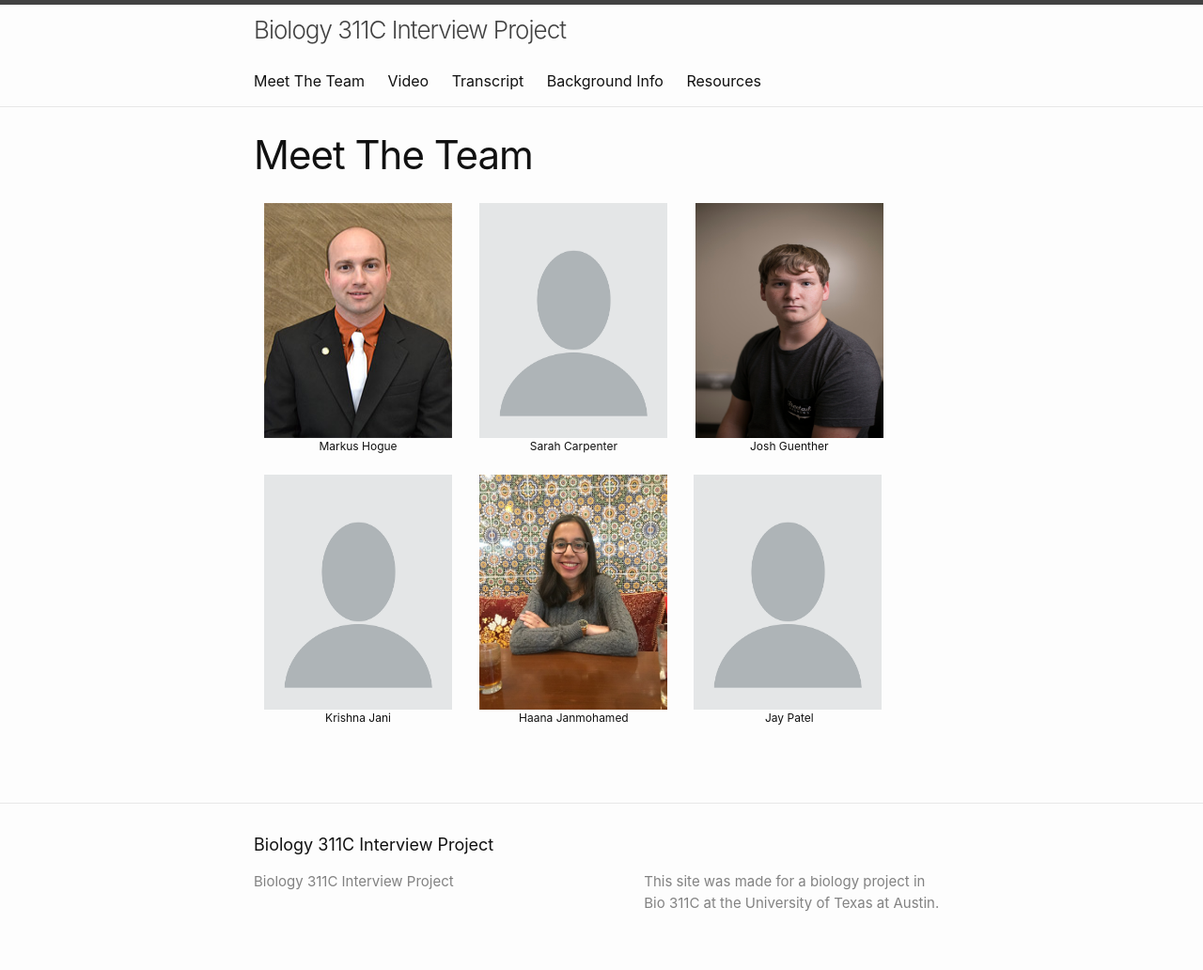
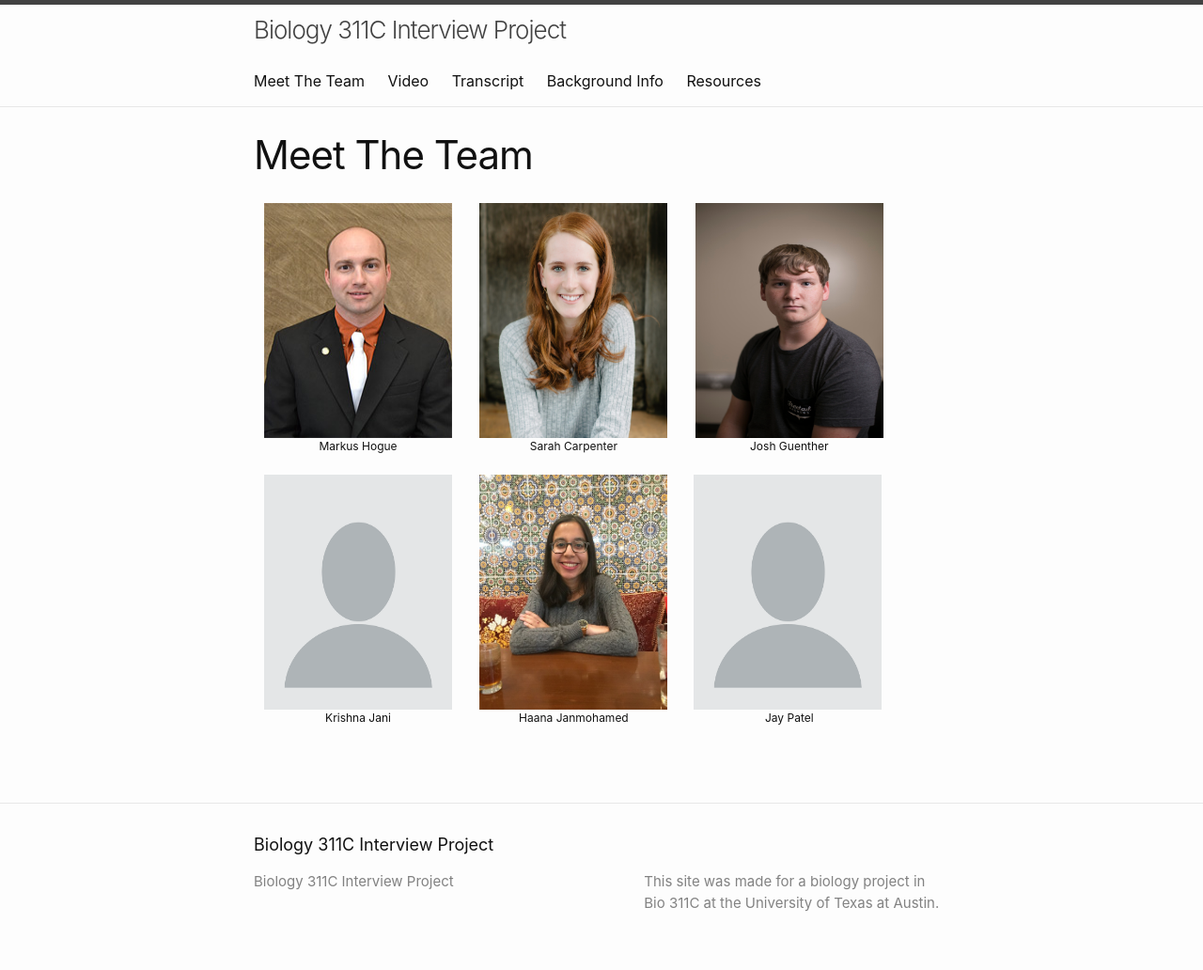
Before and after one commit to haanaj/biowebsite, a Jekyll site: the page built from team.md, in a window 1280 px wide. Shown: the whole page at 94% size. Built offline with Jekyll 4.4.1, drawn with Linux system fonts in a browser that asks for light colours.

Commit message:
Adding Sarah's photo to team.md

```diff
--- a/team.md
+++ b/team.md
@@ -9,7 +9,7 @@ weight: 1
 
 <p style="float: left; font-size: 9pt; text-align: center; width: 30%; margin-right: 1%; margin-bottom: 0.5em; "><img src="/biowebsite/assets/markus-hogue.jpg" style="width: 100%; width:200px; height:250px;">Markus Hogue</p>
 
-<p style="float: left; font-size: 9pt; text-align: center; width: 30%; margin-right: 1%; margin-bottom: 0.5em;"><img src="/biowebsite/assets/emptyprofile.png" style="width: 100%; width:200px; height:250px;">Sarah Carpenter</p>
+<p style="float: left; font-size: 9pt; text-align: center; width: 30%; margin-right: 1%; margin-bottom: 0.5em;"><img src="/biowebsite/assets/Sarah Carpenter.jpg" style="width: 100%; width:200px; height:250px;">Sarah Carpenter</p>
 
 <p style="float: left; font-size: 9pt; text-align: center; width: 30%; margin-right: 1%; margin-bottom: 0.5em;"><img src="/biowebsite/assets/Joshua Guenther.JPG" style="width: 100%; width:200px; height:250px;">Josh Guenther</p>
 
```
Also changed, not shown: assets/Sarah Carpenter.jpg (added).
